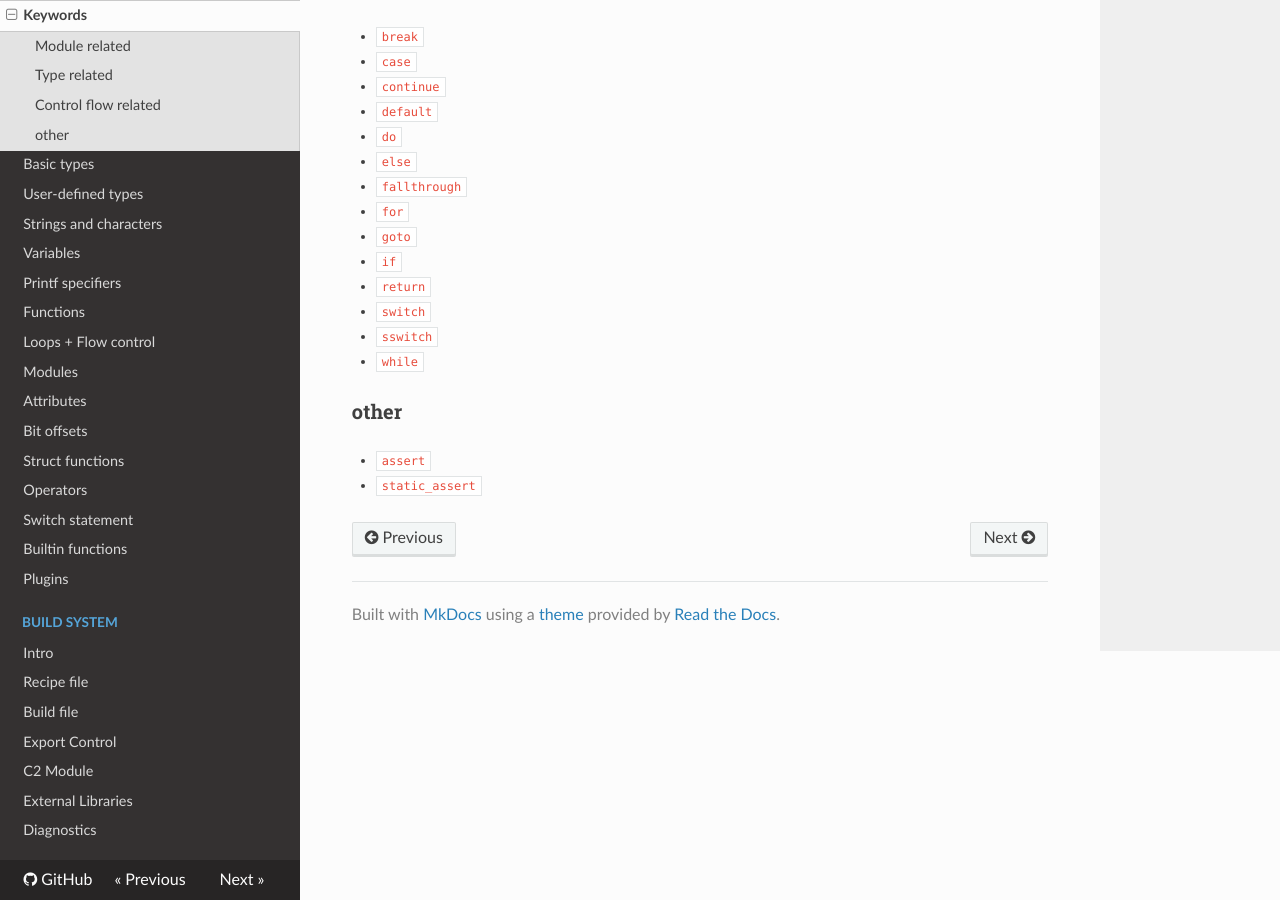
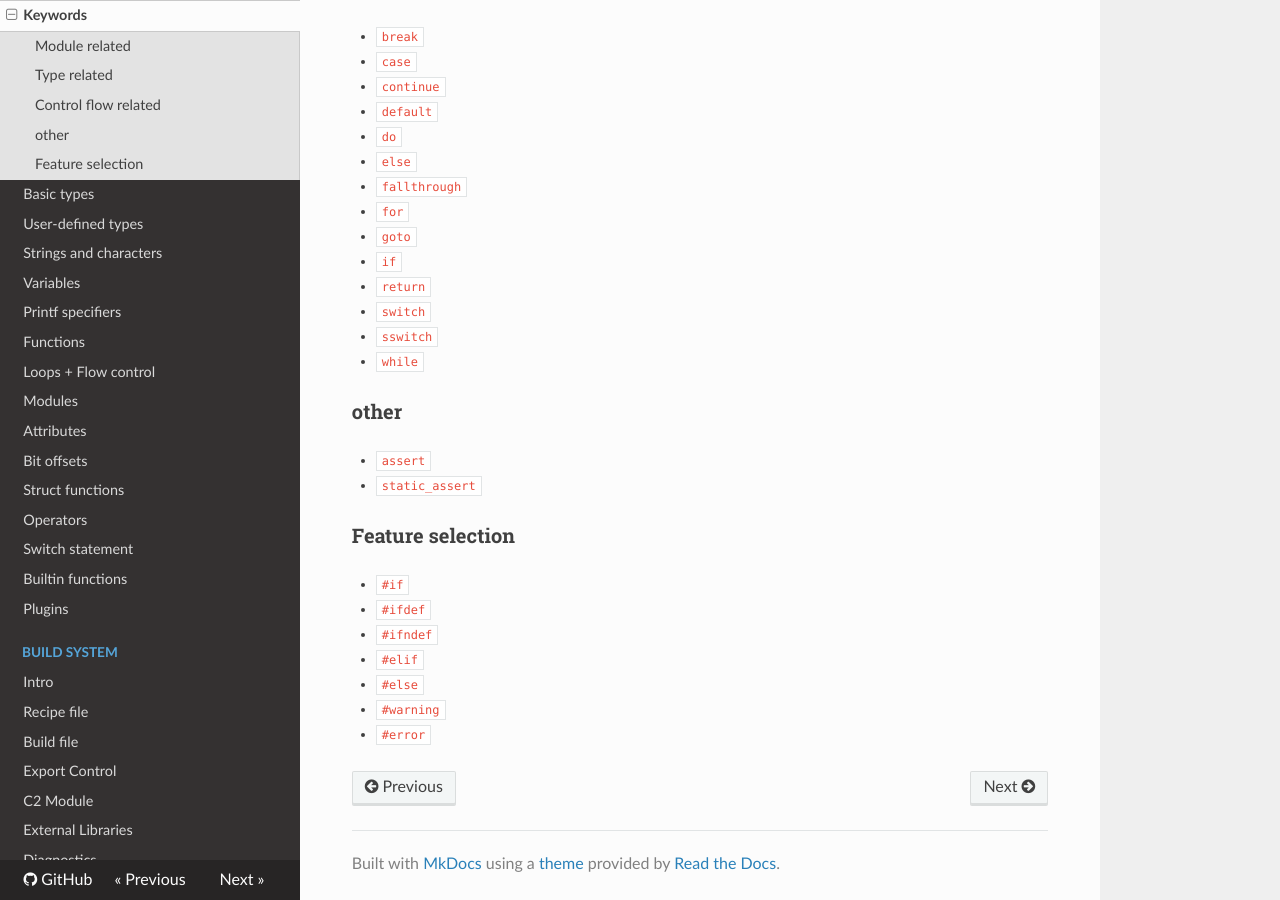
Before and after one commit to c2lang/documentation, an MkDocs documentation site: the page built from documentation/docs/language/keywords.md, in a window 1280 px wide and 900 px high, scrolled down 1352 px. Built offline with MkDocs 1.6.1, drawn with Linux system fonts in a browser that asks for light colours; nearby versions of some CDN libraries; old or Windows-style settings are respelled for this version of MkDocs.

Commit message:
language: update for unsigned char, feature selection commands

```diff
--- a/documentation/docs/language/keywords.md
+++ b/documentation/docs/language/keywords.md
@@ -64,3 +64,12 @@ C2 has the following keywords:
 ### other
 * `assert`
 * `static_assert`
+
+### Feature selection
+* `#if`
+* `#ifdef`
+* `#ifndef`
+* `#elif`
+* `#else`
+* `#warning`
+* `#error`
```
Also changed, not shown: documentation/docs/language/basic_types.md (+2 -1 lines), documentation/docs/specification/keywords.md (+9 -0 lines).
